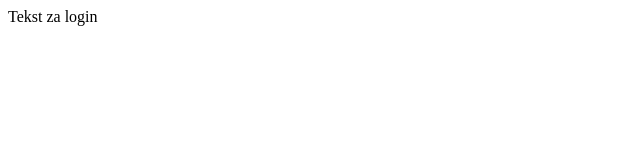
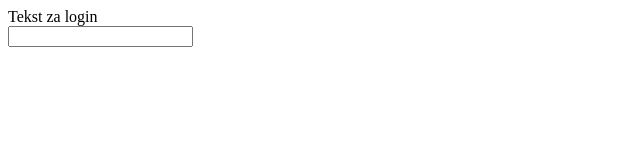
Before and after one commit to vladanrstc/lamsProba, a plain HTML site: page login.html in a window 1280 px wide. Shown: the whole page, without its empty margins (0-640 px from the left). Drawn offline with Linux system fonts and the light colour scheme.

Commit message:
Dodato polje za upis
polje za upis text

```diff
--- a/login.html
+++ b/login.html
@@ -6,6 +6,7 @@
 <body>
 
  Tekst za login
-
+<br>
+ <input type="text" name="Polje">
 </body>
 </html>
```
